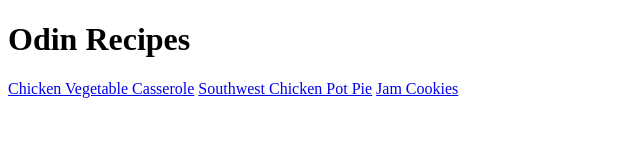
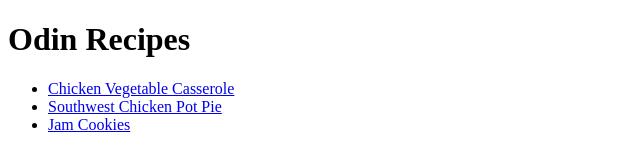
Before and after one commit to chance-class/odin-recipes-3, a plain HTML site: page index.html in a window 1280 px wide. Shown: the whole page, without its empty margins (0-640 px from the left). Drawn offline with Linux system fonts and the light colour scheme.

Commit message:
Use ul to list recipes on home page

```diff
--- a/index.html
+++ b/index.html
@@ -8,8 +8,10 @@
   <body>
     <h1>Odin Recipes</h1>
 
-    <a href="./recipes/chicken-veg.html">Chicken Vegetable Casserole</a>
-    <a href="./recipes/sw-chicken-pot-pie.html">Southwest Chicken Pot Pie</a>
-    <a href="./recipes/jam-cookies.html">Jam Cookies</a>
+    <ul>
+      <li><a href="./recipes/chicken-veg.html">Chicken Vegetable Casserole</a></li>
+      <li><a href="./recipes/sw-chicken-pot-pie.html">Southwest Chicken Pot Pie</a></li>
+      <li><a href="./recipes/jam-cookies.html">Jam Cookies</a></li>
+    </ul>
   </body>
 </html>
```
